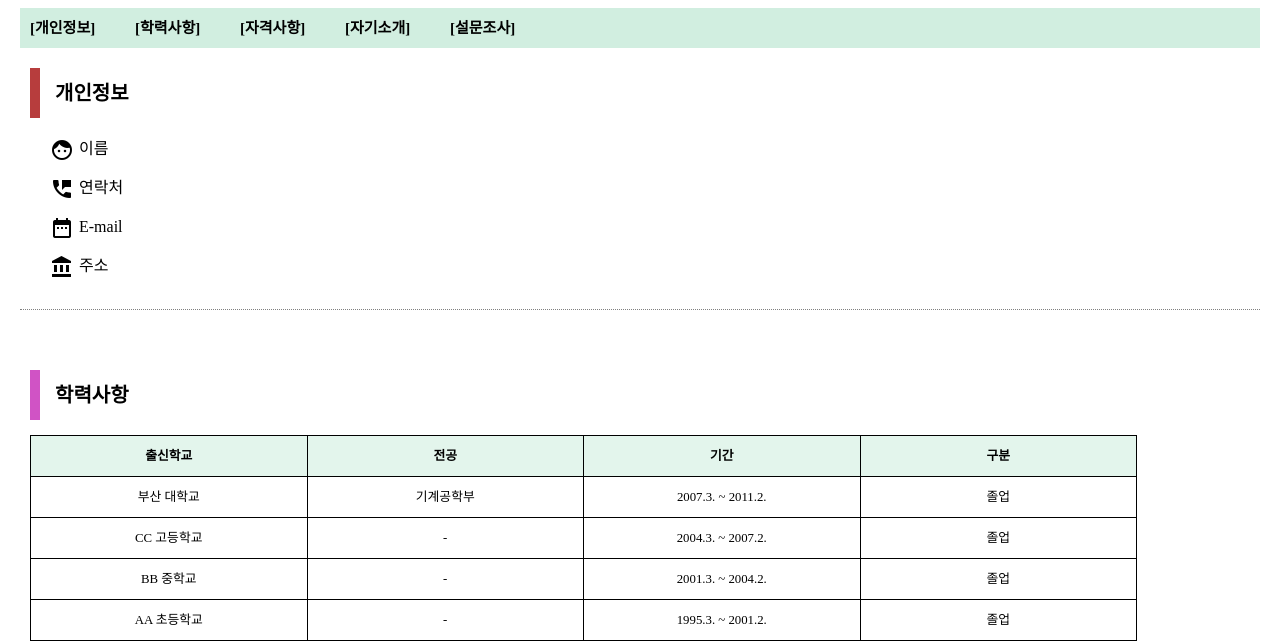
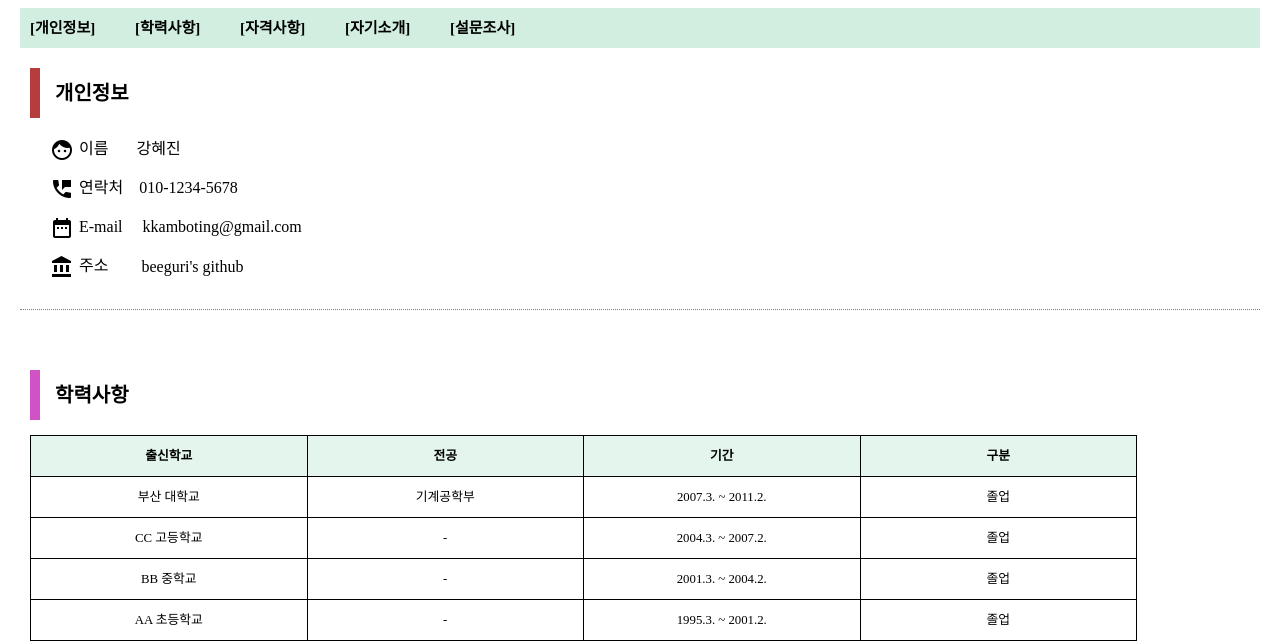
Before and after one commit to beeguriri/html, a plain HTML site: page index.html in a window 1280 px wide. Shown: the part 162-805 px from the top of the page. Drawn offline with Linux system fonts and the light colour scheme.

Commit message:
자기소개입력

```diff
--- a/index.html
+++ b/index.html
@@ -5,7 +5,7 @@
         <meta http-equiv="X-UA-Compatible" content="IE=edge">
         <meta name="viewport" content="width=device-width, initial-scale=1.0">
 
-        <title>자기소개 - Git Host 테스트 중</title>
+        <title>자기소개</title>
         <link rel="stylesheet" type="text/css" href="style.css">
         <link href="https://fonts.googleapis.com/icon?family=Material+Icons" rel="stylesheet">
 
@@ -61,10 +61,11 @@
             <div>
                 <h1 class="c1">개인정보</h1>
                 <ol>
-                    <li><span class="material-icons">face</span>이름</li>
-                    <li><span class="material-icons">perm_phone_msg</span>연락처</li>
-                    <li><span class="material-icons">date_range</span>E-mail</li>
-                    <li><span class="material-icons">account_balance</span>주소</li>
+                    <li><span class="material-icons">face</span>이름
+                        &nbsp;&nbsp;&nbsp;&nbsp;&nbsp;&nbsp;강혜진</li>
+                    <li><span class="material-icons">perm_phone_msg</span>연락처&nbsp;&nbsp;&nbsp;&nbsp;010-1234-5678</li>
+                    <li><span class="material-icons">date_range</span>E-mail&nbsp;&nbsp;&nbsp;&nbsp;&nbsp;kkamboting@gmail.com</li>
+                    <li><span class="material-icons">account_balance</span>주소&nbsp;&nbsp;&nbsp;&nbsp;&nbsp;&nbsp;&nbsp;<a href="https://github.com/beeguriri">beeguri's&nbsp;github</a></li>
                 </ol>
             </div>
         </section>
```
